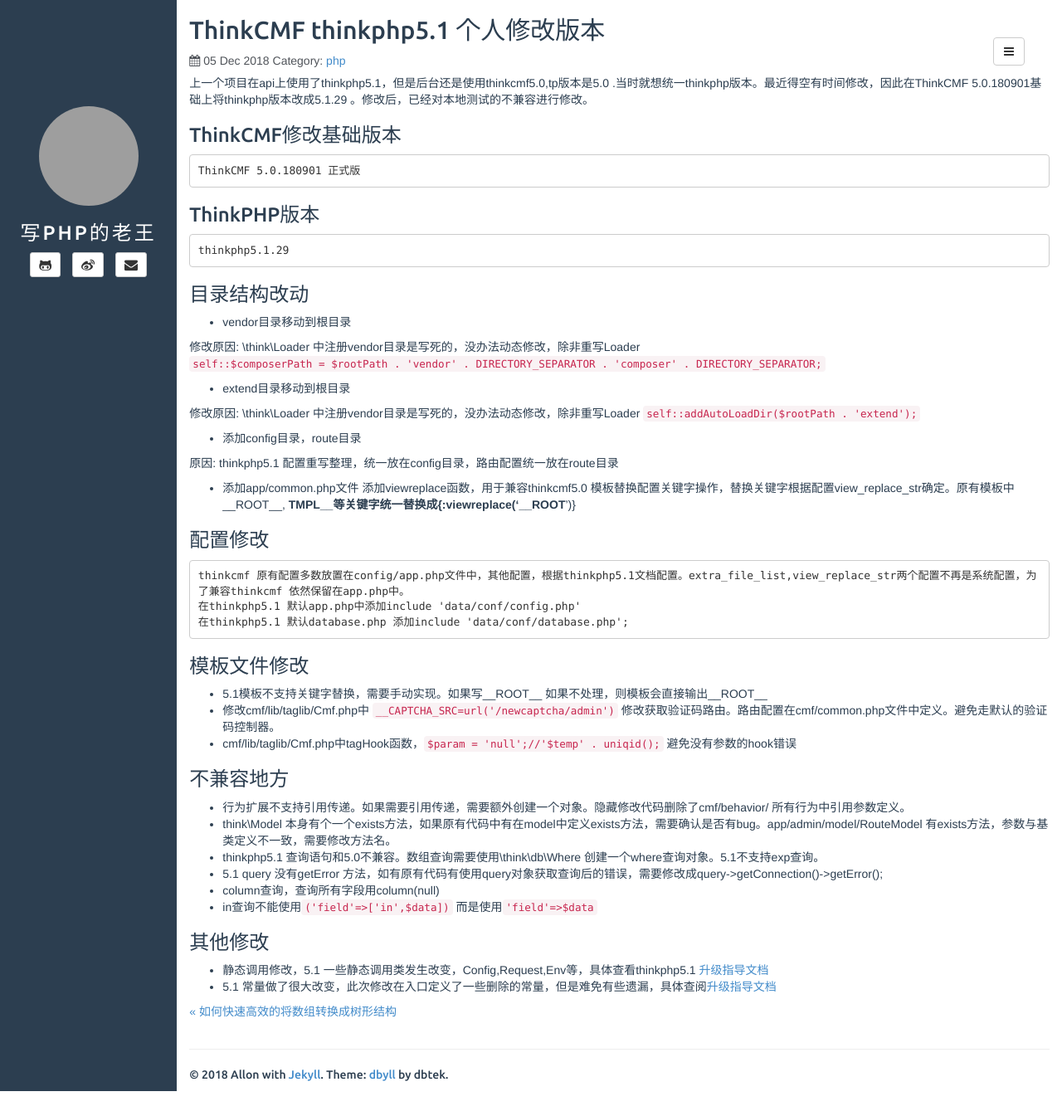
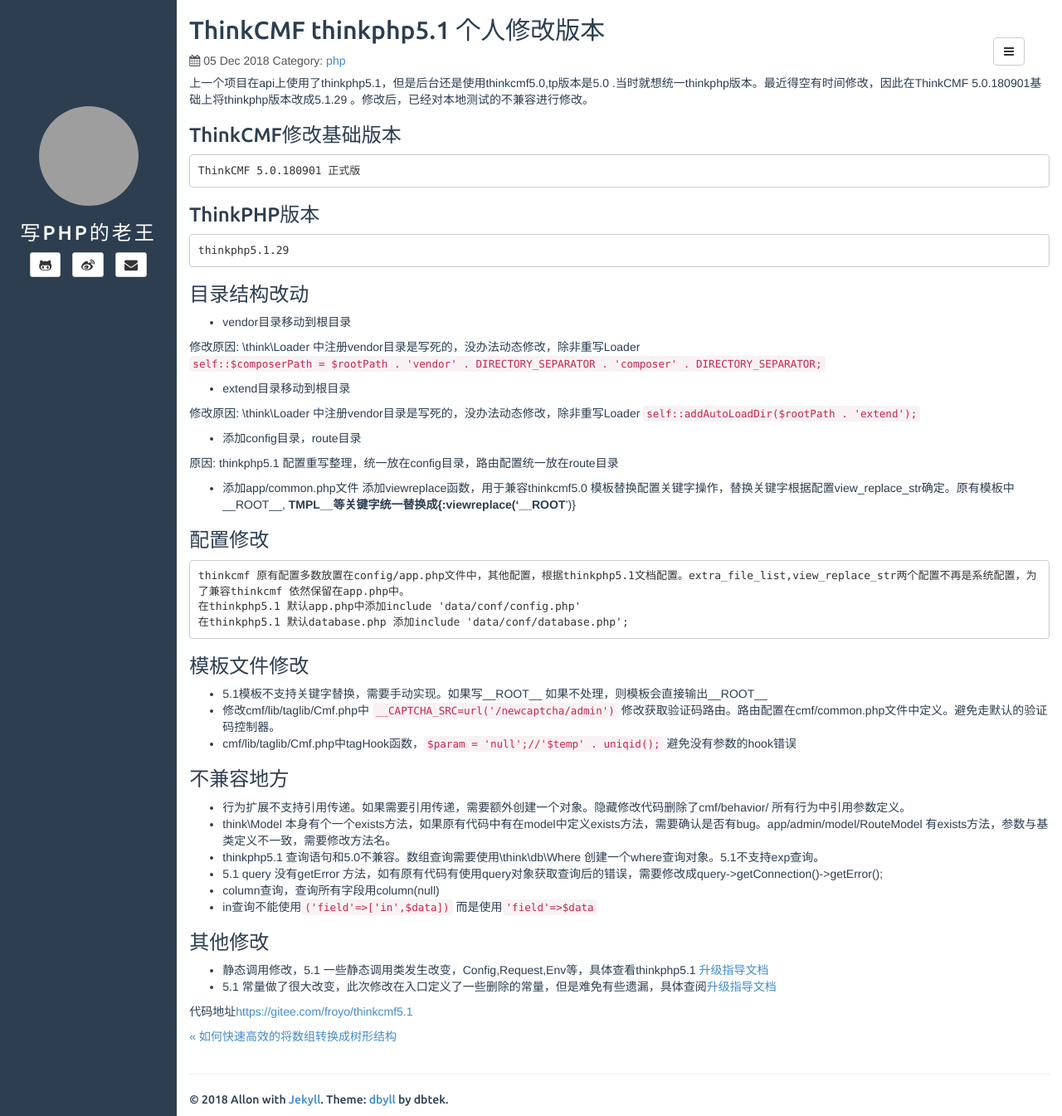
Before and after one commit to froyot/froyot.github.io, a Jekyll site: the page built from _posts/2018-12-05-thinkcmf51.md, in a window 1280 px wide and 1345 px high. Shown: the whole window at 83% size. Built offline with Jekyll 4.4.1, drawn with Linux system fonts in a browser that asks for light colours; comment, search, counter and statistics services are not loaded; grey boxes are pictures that could not be loaded.

Commit message:
add thinkcmf5.1  地址

```diff
--- a/_posts/2018-12-05-thinkcmf51.md
+++ b/_posts/2018-12-05-thinkcmf51.md
@@ -58,3 +58,5 @@ keywords: thinkphp5.1,thinkcmf,cmf5.0
 ### 其他修改
 *	静态调用修改，5.1 一些静态调用类发生改变，Config,Request,Env等，具体查看thinkphp5.1 [升级指导文档](https://www.kancloud.cn/manual/thinkphp5_1/354155)
 *	5.1 常量做了很大改变，此次修改在入口定义了一些删除的常量，但是难免有些遗漏，具体查阅[升级指导文档](https://www.kancloud.cn/manual/thinkphp5_1/354155)
+
+代码地址[https://gitee.com/froyo/thinkcmf5.1](https://gitee.com/froyo/thinkcmf5.1)
```
